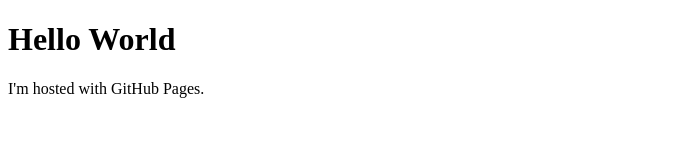
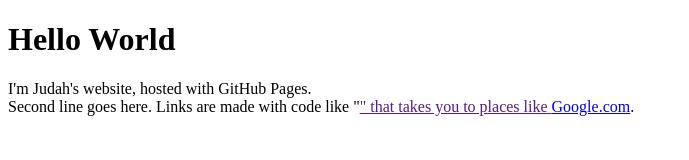
Before and after one commit to JudahCode/judahcode.github.io, a plain HTML site: page index.html in a window 1280 px wide. Shown: the whole page, without its empty margins (0-689 px from the left). Drawn offline with Linux system fonts and the light colour scheme.

Commit message:
Update index.html

```diff
--- a/index.html
+++ b/index.html
@@ -2,6 +2,9 @@
 <html>
 <body>
 <h1>Hello World</h1>
-<p>I'm hosted with GitHub Pages.</p>
+<p>I'm Judah's website, hosted with GitHub Pages.<br>Second line goes here.
+
+Links are made with code like "<a href>" that takes you to places like <a href="https:www.google.com">Google.com</a>.
+</p>
 </body>
 </html>
```
